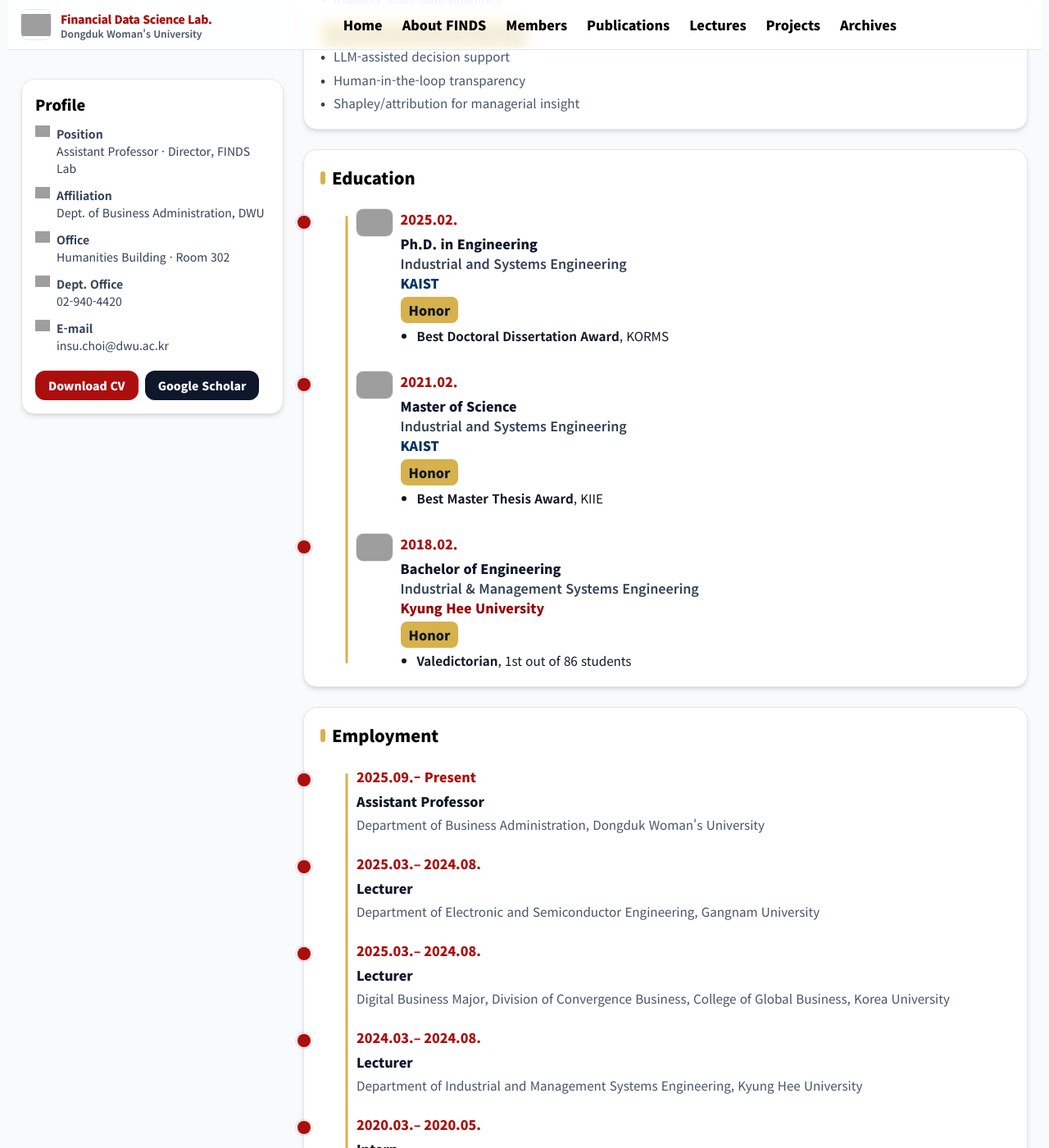
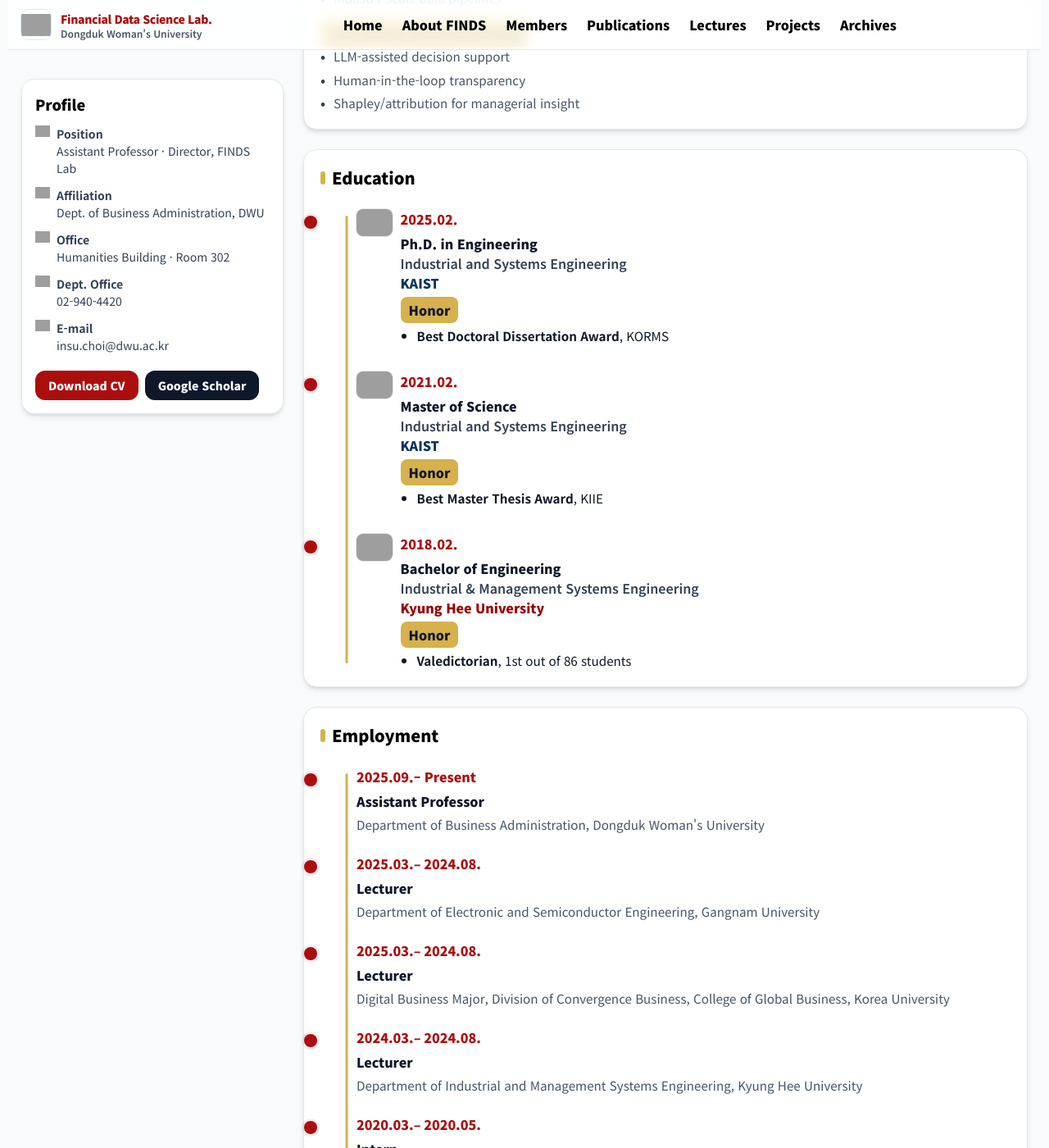
Before and after one commit to FinDS-Lab/site, a Jekyll site: the page built from members-director.html, in a window 1280 px wide and 1400 px high, scrolled down 2602 px. Shown: the whole window at 82% size. Built offline with Jekyll 4.4.1, drawn with Linux system fonts in a browser that asks for light colours; nearby versions of some CDN libraries; grey boxes are pictures that could not be loaded.

Commit message:
Update members-director.html

```diff
--- a/members-director.html
+++ b/members-director.html
@@ -92,7 +92,7 @@ permalink: /members-director.html
     --gold:#d6b14d;
     --year-size:16px;      /* 날짜 폰트 & bullet 지름 (약 +2pt) */
     --axis-x:2rem;         /* 골드 라인(center) x 위치 */
-    --dot-offset:-6rem;    /* bullet center = axis + offset (음수면 축보다 왼쪽) */
+    --dot-offset:-5.5rem;    /* bullet center = axis + offset (음수면 축보다 왼쪽) */
   }
 
   /* 타임라인: bullet은 왼쪽, 황금색 선은 그보다 오른쪽(뒤) — 겹치도록 */
```
